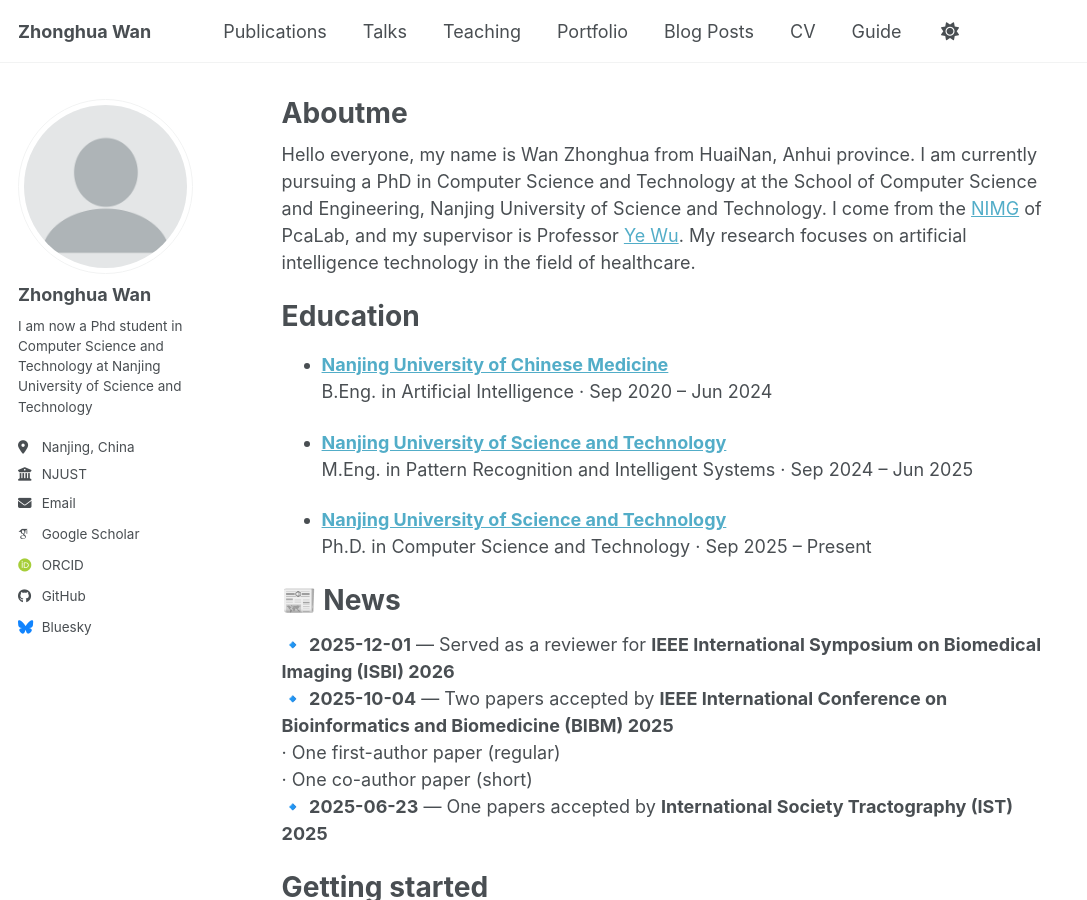
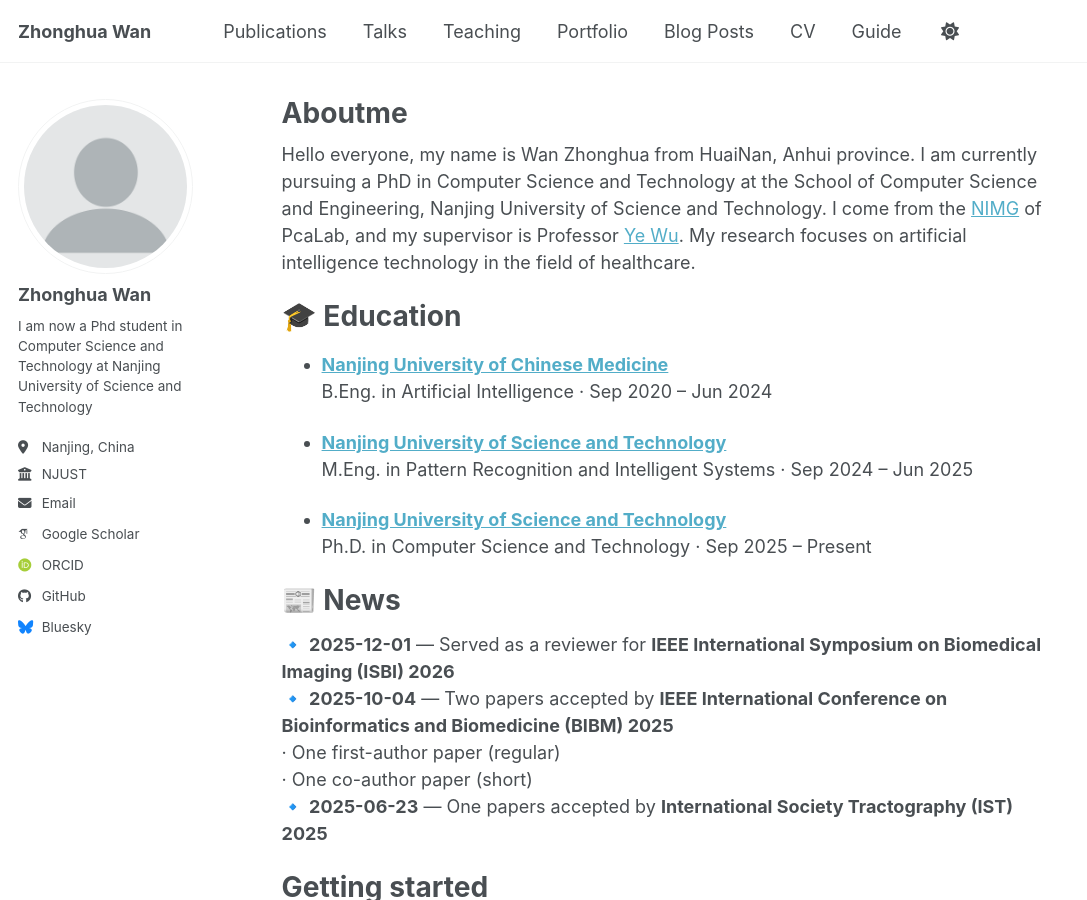
Before and after one commit to WanZhonghua/WanZhonghua.github.io, a Jekyll site: the page built from _pages/about.md, in a window 1280 px wide and 900 px high. Shown: the whole window, without its empty margins (0-1087 px from the left). Built offline with Jekyll 4.4.1, drawn with Linux system fonts in a browser that asks for light colours; some web fonts are replaced; a script bundle is joined from its source files by our own code; library files that are not in the unit come from our copies.

```diff
--- a/_pages/about.md
+++ b/_pages/about.md
@@ -10,7 +10,7 @@ redirect_from:
 Hello everyone, my name is Wan Zhonghua from HuaiNan, Anhui province. I am currently pursuing a PhD in Computer Science and Technology at the School of Computer Science and Engineering, Nanjing University of Science and Technology. I come from the [NIMG](https://nimgroup.github.io/) of PcaLab, and my supervisor is Professor [Ye Wu](https://gsmis.njust.edu.cn/open/TutorInfo.aspx?dsbh=SG7cRR85xcz7VM6iBAQKcg==&yxsh=z70ppxVSQAs=&zydm=SwsWR9zpmmw=). My research focuses on artificial intelligence technology in the field of healthcare.
 
 
-Education
+🎓 Education
 ======
 - **[Nanjing University of Chinese Medicine](https://www.njucm.edu.cn/)**
   B.Eng. in Artificial Intelligence · Sep 2020 – Jun 2024
```
